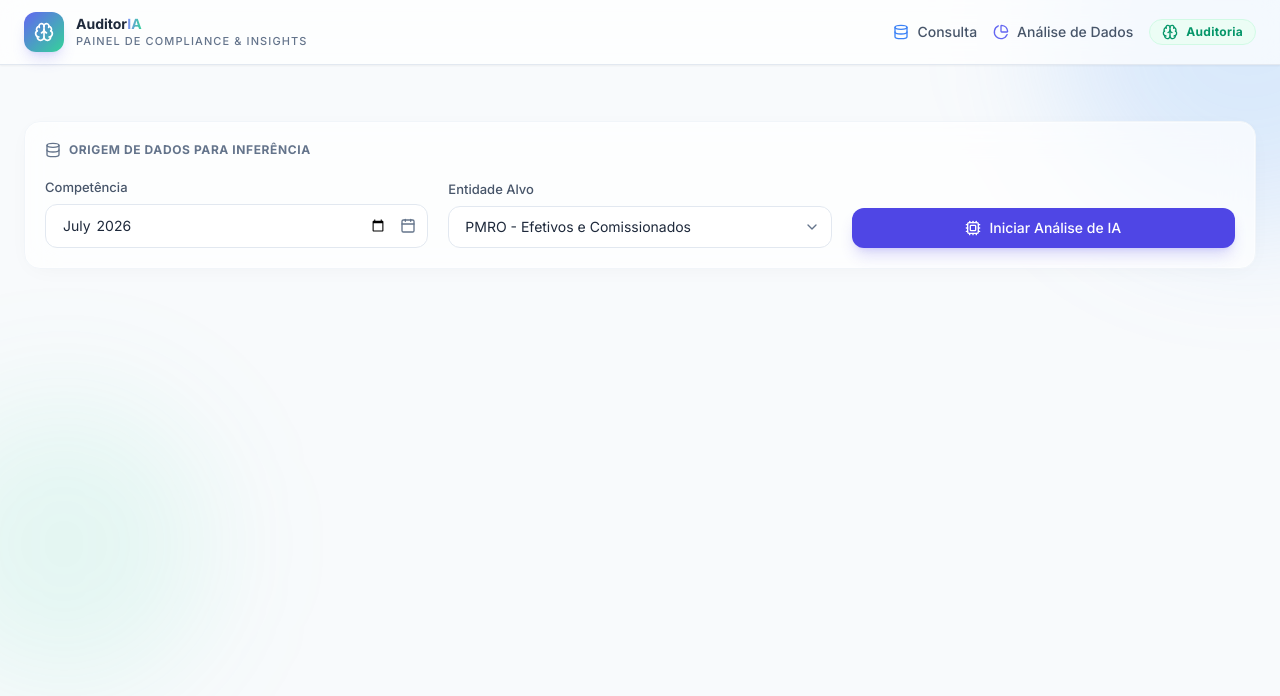
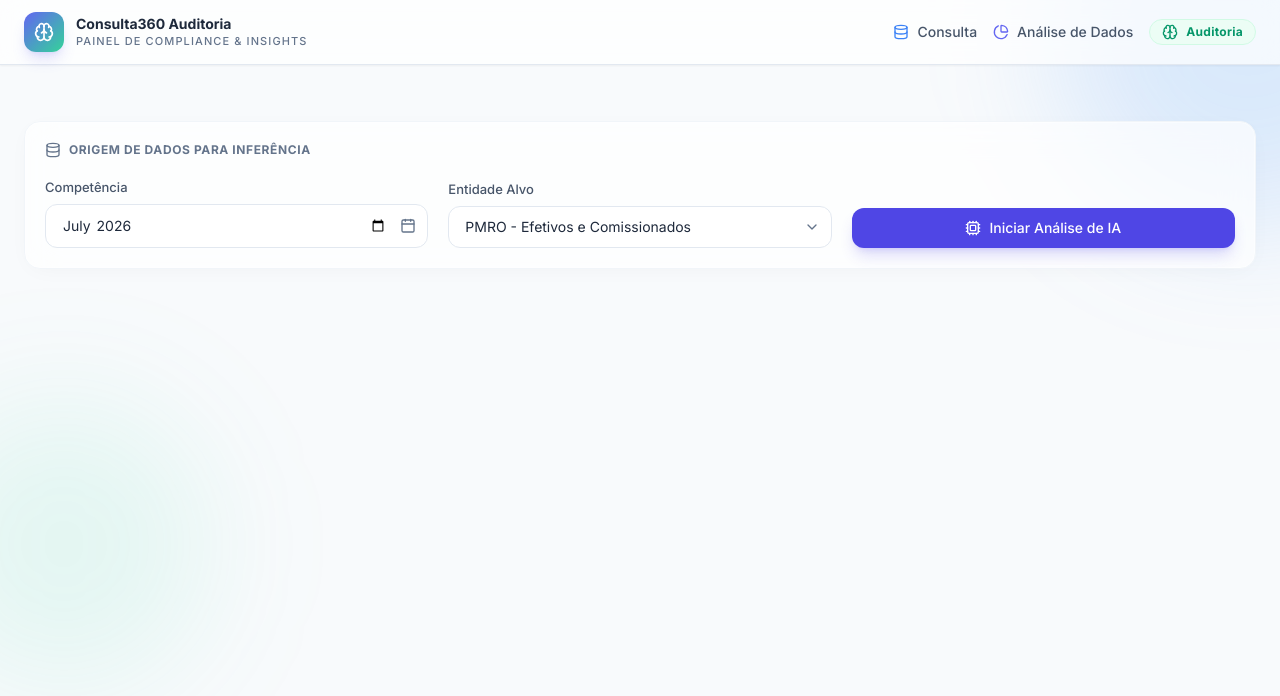
Before and after one commit to Rilen/Consulta360, a plain HTML site: page auditoria_ia.html in a window 1280 px wide. Drawn offline with nearby package versions, Linux system fonts and the light colour scheme.

Commit message:
Update header title to Consulta360 Auditoria

```diff
--- a/auditoria_ia.html
+++ b/auditoria_ia.html
@@ -35,7 +35,7 @@
           <i data-lucide="brain" class="w-5 h-5"></i>
         </div>
         <div>
-          <h1 class="text-sm font-bold text-slate-800 leading-tight">Auditor<span class="ai-gradient-text">IA</span></h1>
+          <h1 class="text-sm font-bold text-slate-800 leading-tight">Consulta360 Auditoria</h1>
           <p class="text-[11px] font-medium text-slate-500 uppercase tracking-widest">Painel de Compliance & Insights</p>
         </div>
       </div>
```
